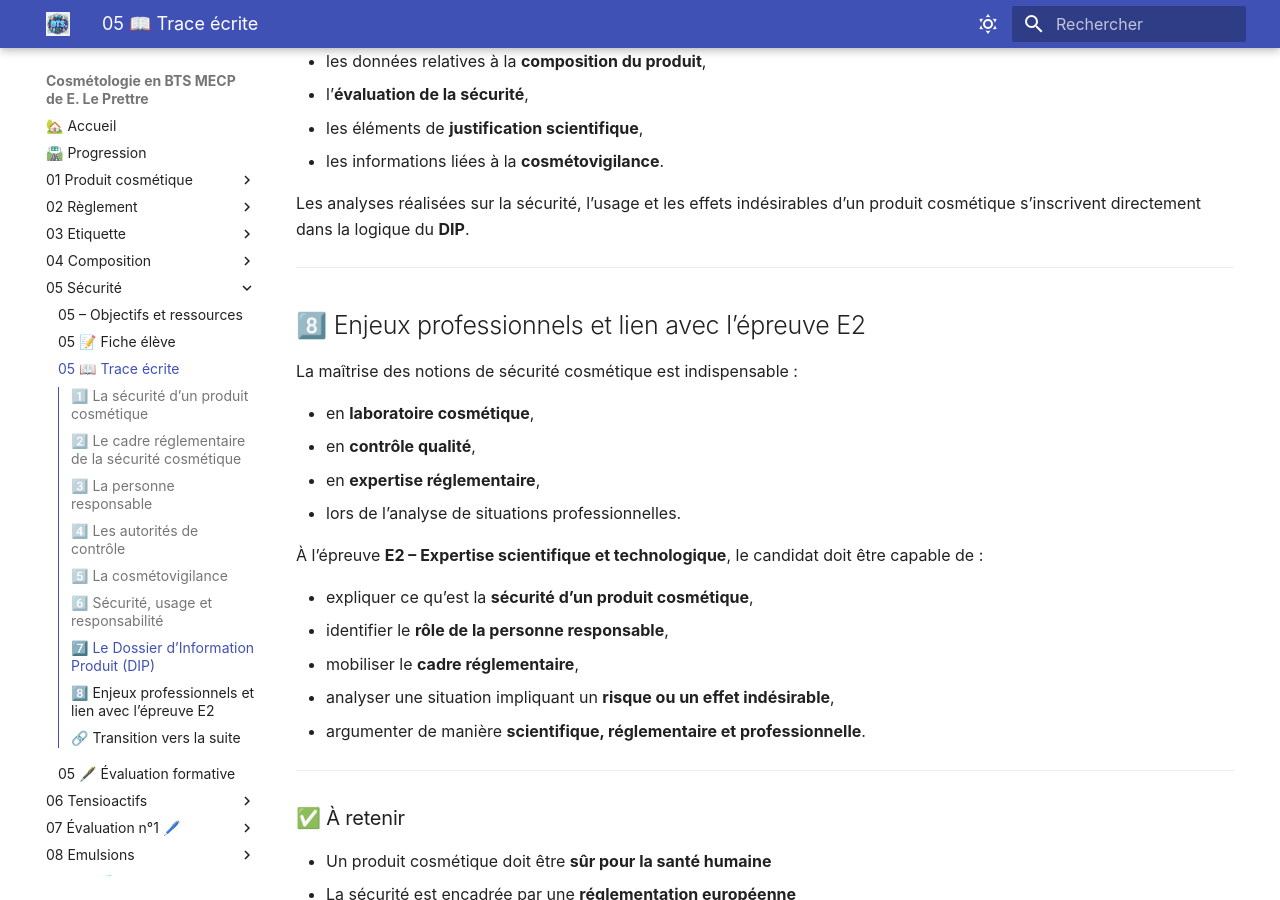
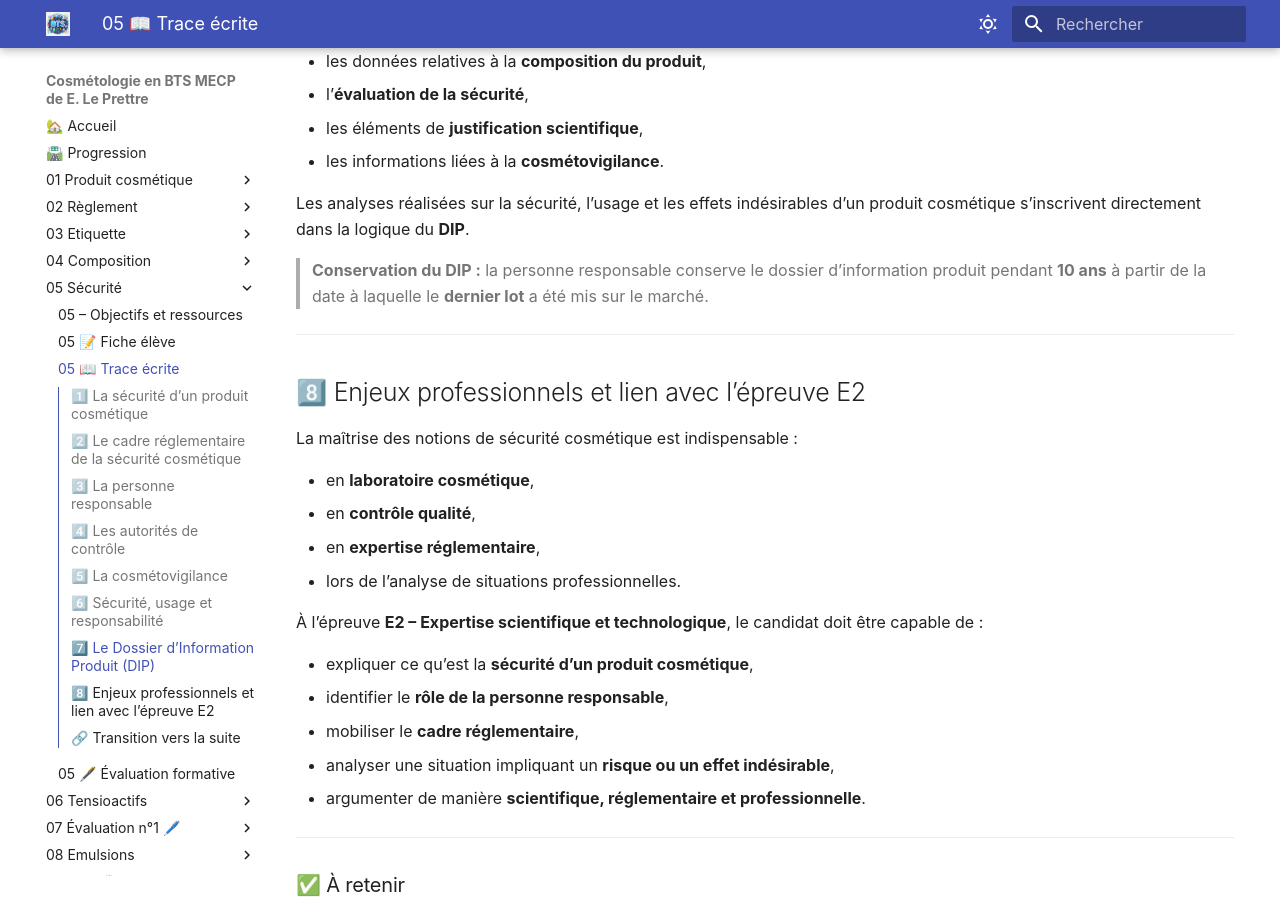
Before and after one commit to E-LePrettre/bts-mecp-cosmetologie, an MkDocs documentation site: the page built from docs/05_securite/05b_trace_ecrite.md, in a window 1280 px wide and 900 px high, scrolled down 2417 px. Built offline with MkDocs 1.6.1 and Material for MkDocs 9.7.7, drawn with Linux system fonts in a browser that asks for light colours.

Commit message:
05 mise à jour

```diff
--- a/docs/05_securite/05b_trace_ecrite.md
+++ b/docs/05_securite/05b_trace_ecrite.md
@@ -103,6 +103,9 @@ Il contient notamment :
 
 Les analyses réalisées sur la sécurité, l’usage et les effets indésirables d’un produit cosmétique s’inscrivent directement dans la logique du **DIP**.
 
+> **Conservation du DIP :** la personne responsable conserve le dossier d’information produit pendant **10 ans** à partir de la date à laquelle le **dernier lot** a été mis sur le marché.
+
+
 ---
 
 ## 8️⃣ Enjeux professionnels et lien avec l’épreuve E2
```
Also changed, not shown: 1 other file.
